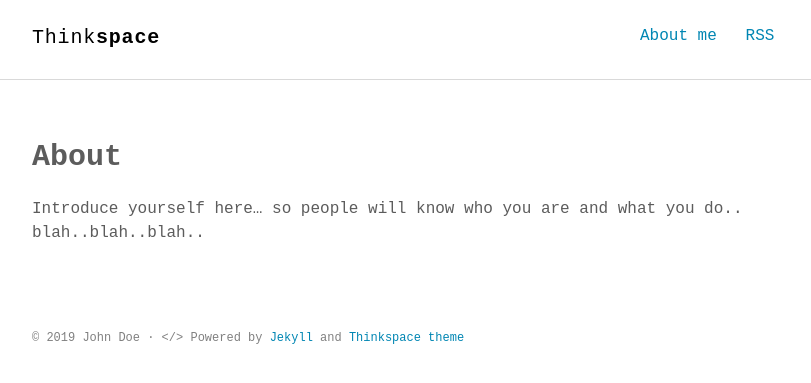
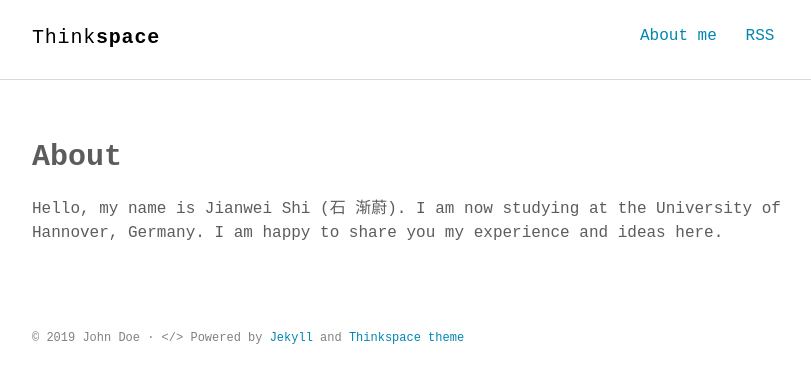
Before and after one commit to cnjianweide/cnjianweide.github.io, a Jekyll site: the page built from about.md, in a window 1280 px wide. Shown: the top 383 px of the page, without its empty margins (232-1043 px from the left). Built offline with Jekyll 4.4.1, drawn with Linux system fonts in a browser that asks for light colours; some web fonts are replaced.

```diff
--- a/_config.yml
+++ b/_config.yml
@@ -3,7 +3,7 @@ title_left    : "Think"
 title_right   : "space" # default: ""
 description   : "Minimalist Jekyll theme for technical writing blog."
 keywords      : "Jekyll, theme, free, download, SEO, blog, web, minimalist, thinkspace"
-url           : https://heiswayi.github.io/thinkspace # site url
+url           : https://cnjianweide.github.io/thinkspace # site url
 baseurl       : "" # apply repo name like "/myproject" if used under gh-pages branch, else (under master branch) just leave empty/blank
 cover         : "" # image uri like logo/cover image for site seo
 
--- a/about.md
+++ b/about.md
@@ -4,4 +4,4 @@ title: About
 permalink: /about/
 ---
 
-Introduce yourself here... so people will know who you are and what you do.. blah..blah..blah..
+Hello, my name is Jianwei Shi (石 渐蔚). I am now studying at the University of Hannover, Germany. I am happy to share you my experience and ideas here.
```
